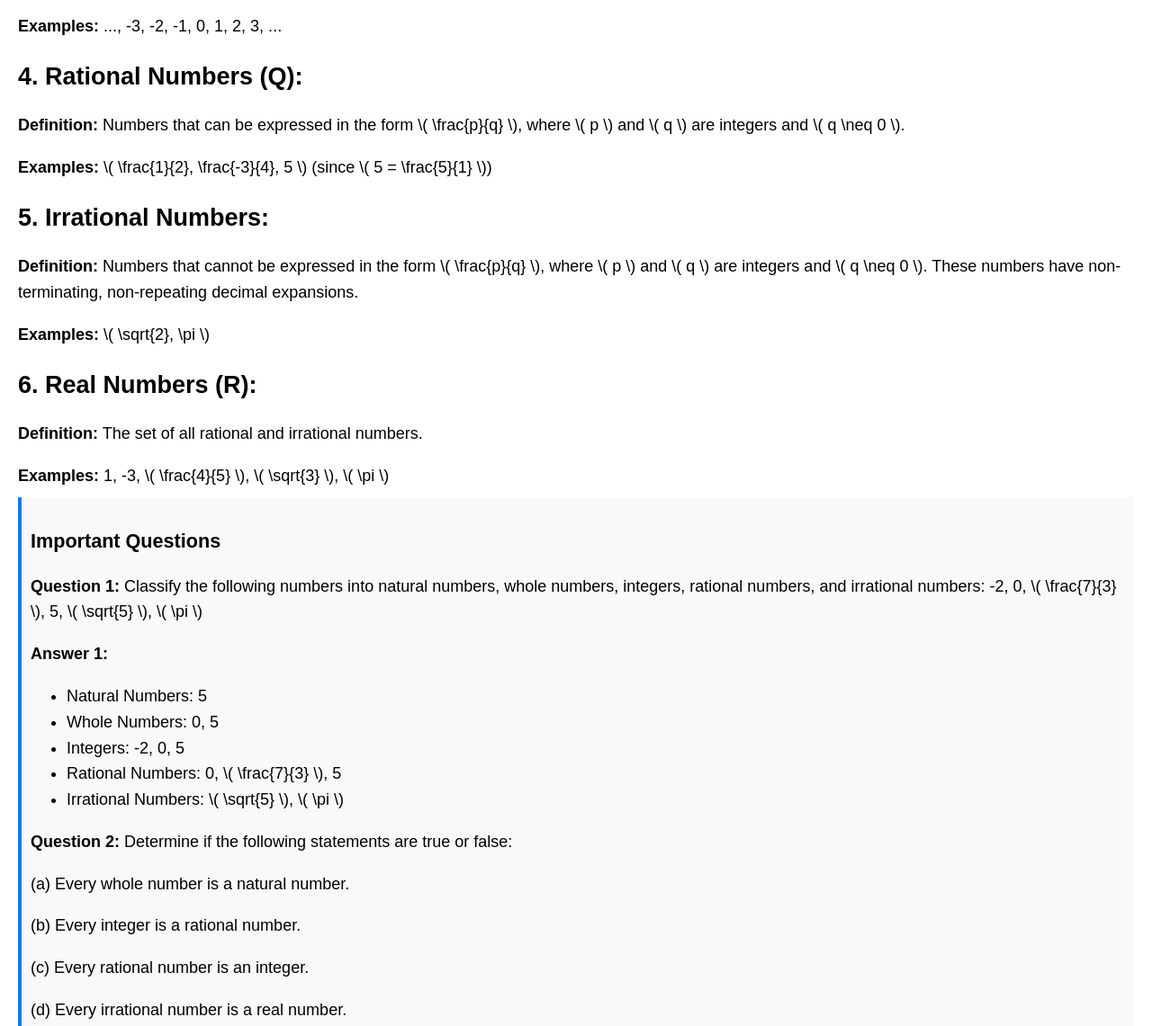
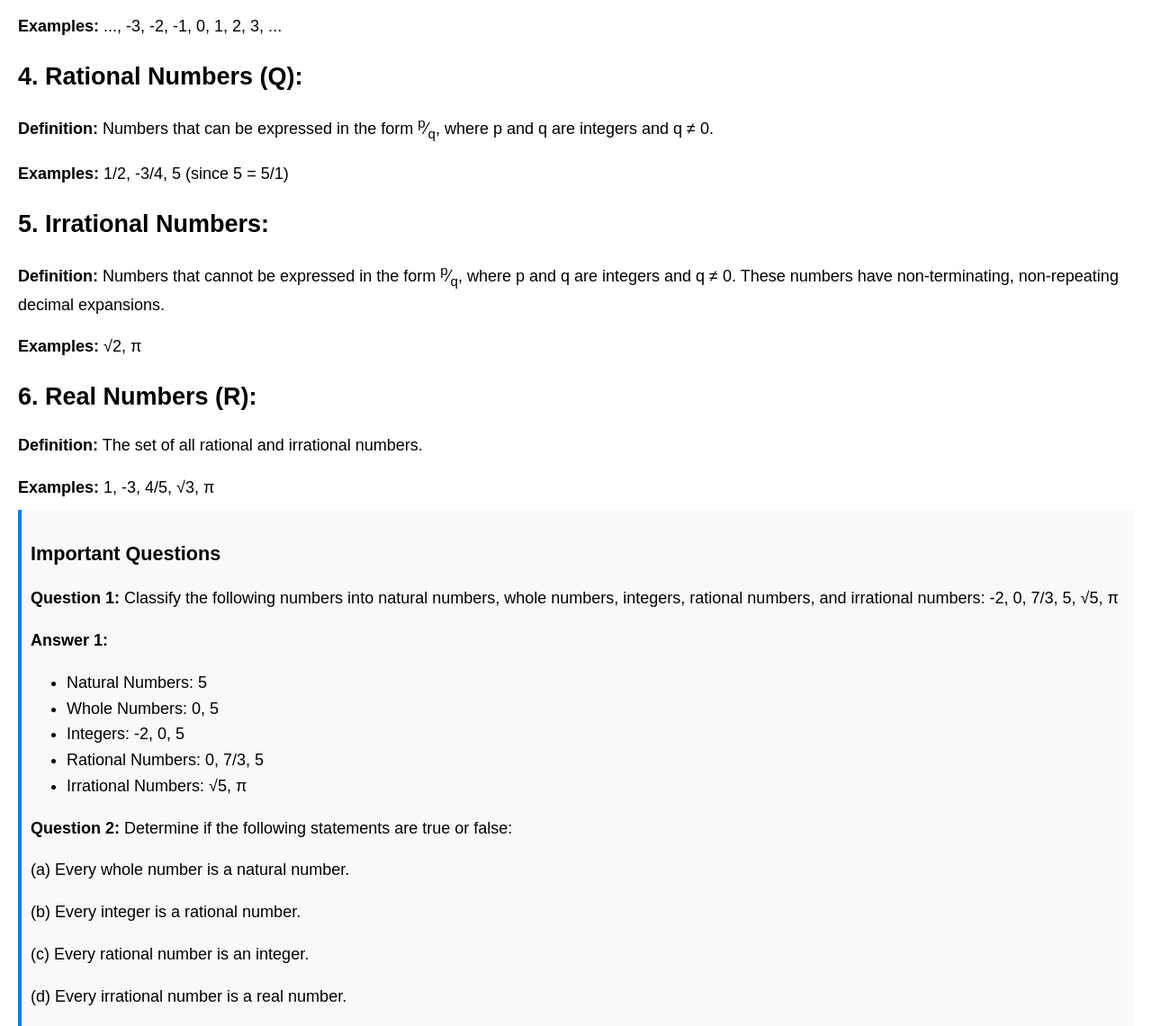
Before and after one commit to hiprashant02/mobile-view-test, a plain HTML site: page index.html in a window 1280 px wide. Shown: the part 571-1712 px from the top of the page at 90% size. Drawn offline with Linux system fonts and the light colour scheme.

Commit message:
Update index.html

```diff
--- a/index.html
+++ b/index.html
@@ -70,27 +70,27 @@
     <p><strong>Examples:</strong> ..., -3, -2, -1, 0, 1, 2, 3, ...</p>
 
     <h2>4. Rational Numbers (Q):</h2>
-    <p><strong>Definition:</strong> Numbers that can be expressed in the form \( \frac{p}{q} \), where \( p \) and \( q \) are integers and \( q \neq 0 \).</p>
-    <p><strong>Examples:</strong> \( \frac{1}{2}, \frac{-3}{4}, 5 \) (since \( 5 = \frac{5}{1} \))</p>
+    <p><strong>Definition:</strong> Numbers that can be expressed in the form <sup>p</sup>&frasl;<sub>q</sub>, where p and q are integers and q ≠ 0.</p>
+    <p><strong>Examples:</strong> 1/2, -3/4, 5 (since 5 = 5/1)</p>
 
     <h2>5. Irrational Numbers:</h2>
-    <p><strong>Definition:</strong> Numbers that cannot be expressed in the form \( \frac{p}{q} \), where \( p \) and \( q \) are integers and \( q \neq 0 \). These numbers have non-terminating, non-repeating decimal expansions.</p>
-    <p><strong>Examples:</strong> \( \sqrt{2}, \pi \)</p>
+    <p><strong>Definition:</strong> Numbers that cannot be expressed in the form <sup>p</sup>&frasl;<sub>q</sub>, where p and q are integers and q ≠ 0. These numbers have non-terminating, non-repeating decimal expansions.</p>
+    <p><strong>Examples:</strong> &radic;2, &pi;</p>
 
     <h2>6. Real Numbers (R):</h2>
     <p><strong>Definition:</strong> The set of all rational and irrational numbers.</p>
-    <p><strong>Examples:</strong> 1, -3, \( \frac{4}{5} \), \( \sqrt{3} \), \( \pi \)</p>
+    <p><strong>Examples:</strong> 1, -3, 4/5, &radic;3, &pi;</p>
 
     <div class="important-questions">
         <h3>Important Questions</h3>
-        <p><strong>Question 1:</strong> Classify the following numbers into natural numbers, whole numbers, integers, rational numbers, and irrational numbers: -2, 0, \( \frac{7}{3} \), 5, \( \sqrt{5} \), \( \pi \)</p>
+        <p><strong>Question 1:</strong> Classify the following numbers into natural numbers, whole numbers, integers, rational numbers, and irrational numbers: -2, 0, 7/3, 5, &radic;5, &pi;</p>
         <p><strong>Answer 1:</strong></p>
         <ul>
             <li>Natural Numbers: 5</li>
             <li>Whole Numbers: 0, 5</li>
             <li>Integers: -2, 0, 5</li>
-            <li>Rational Numbers: 0, \( \frac{7}{3} \), 5</li>
-            <li>Irrational Numbers: \( \sqrt{5} \), \( \pi \)</li>
+            <li>Rational Numbers: 0, 7/3, 5</li>
+            <li>Irrational Numbers: &radic;5, &pi;</li>
         </ul>
 
         <p><strong>Question 2:</strong> Determine if the following statements are true or false:</p>
@@ -102,7 +102,7 @@
         <p><strong>Answer 2:</strong></p>
         <ul>
             <li>(a) False (since 0 is a whole number but not a natural number)</li>
-            <li>(b) True (every integer can be written as \( \frac{p}{1} \))</li>
+            <li>(b) True (every integer can be written as <sup>p</sup>&frasl;<sub>1</sub>)</li>
             <li>(c) False (rational numbers include fractions that are not integers)</li>
             <li>(d) True (irrational numbers are part of real numbers)</li>
         </ul>
```
